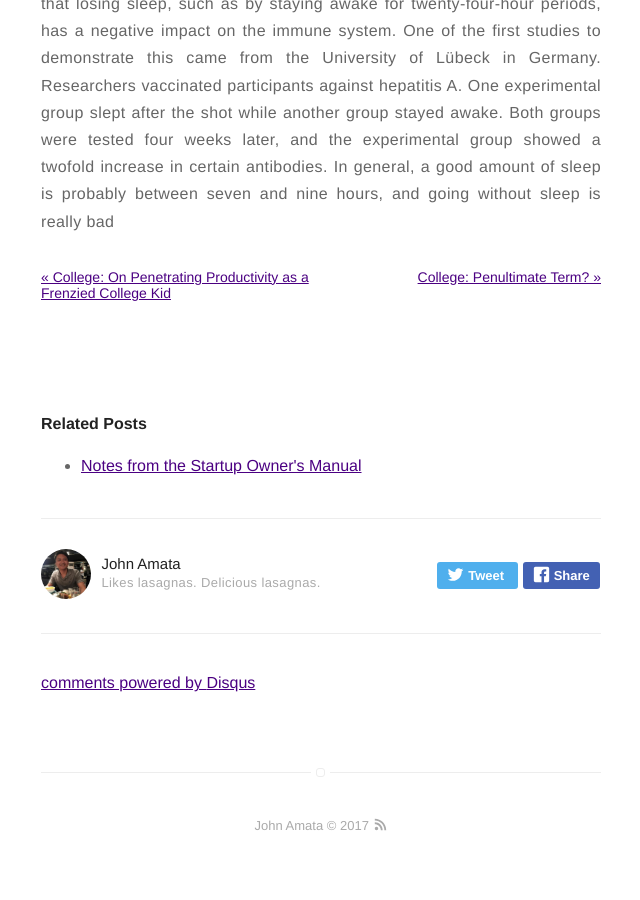
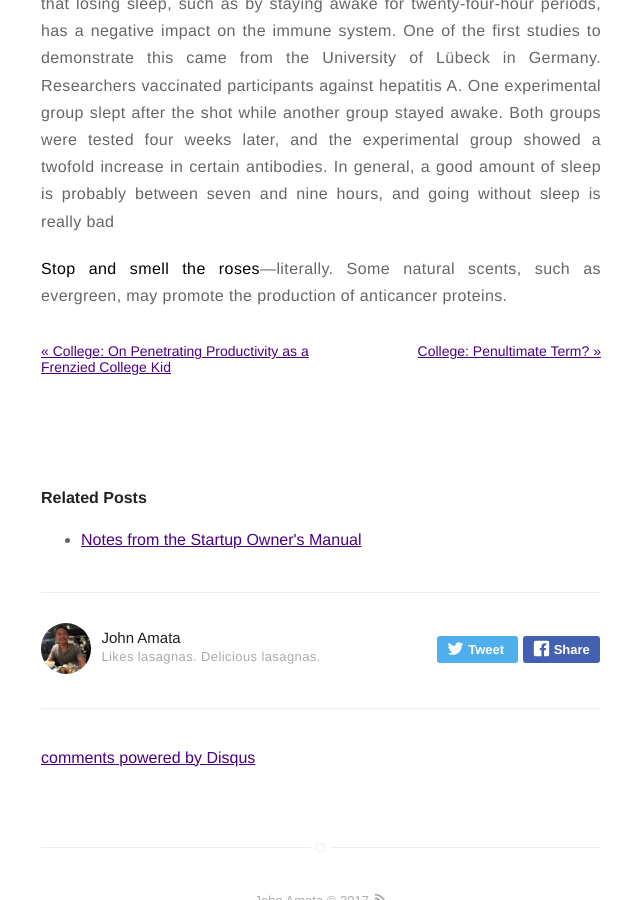
Before and after one commit to jpamata/jpamata.github.io, a Jekyll site: the page built from _posts/2016-9-10-notes-from-the-healthy-programmer.md, in a window 1280 px wide and 900 px high, scrolled down 3565 px. Shown: the whole window, without its empty margins (319-959 px from the left). Built offline with Jekyll 4.4.1, drawn with Linux system fonts in a browser that asks for light colours; comment, search, counter and statistics services are not loaded; before the commit the page ends 4438 px from its top, so only the background shows below that.

Commit message:
Update 2016-9-10-notes-from-the-healthy-programmer.md

```diff
--- a/_posts/2016-9-10-notes-from-the-healthy-programmer.md
+++ b/_posts/2016-9-10-notes-from-the-healthy-programmer.md
@@ -51,4 +51,7 @@ hydrated during and after exercise.</p>
 
 <p align="justify"><strong>Get Your Vitamin D</strong> It is clear that vitamin D plays an important role in the immune system. In fact, a deficiency in vitamin D has been shown to increase the risk of infection.19 Your ten minutes of unprotected sun exposure each day should help improve your immune function and restore balance in your health.</p>
 
-<p align="justify"><strong> Get Enough Sleep</strong> We don’t know the exact number of hours one should sleep at night—it probably differs from person to person—but we do know that losing sleep, such as by staying awake for twenty-four-hour periods, has a negative impact on the immune system. One of the first studies to demonstrate this came from the University of Lübeck in Germany. Researchers vaccinated participants against hepatitis A. One experimental group slept after the shot while another group stayed awake. Both groups were tested four weeks later, and the experimental group showed a twofold increase in certain antibodies. In general, a good amount of sleep is probably between seven and nine hours, and going without sleep is really bad</p>
+<p align="justify"><strong>Get Enough Sleep</strong> We don’t know the exact number of hours one should sleep at night—it probably differs from person to person—but we do know that losing sleep, such as by staying awake for twenty-four-hour periods, has a negative impact on the immune system. One of the first studies to demonstrate this came from the University of Lübeck in Germany. Researchers vaccinated participants against hepatitis A. One experimental group slept after the shot while another group stayed awake. Both groups were tested four weeks later, and the experimental group showed a twofold increase in certain antibodies. In general, a good amount of sleep is probably between seven and nine hours, and going without sleep is really bad</p>
+
+<p align="justify"><strong> Stop and smell the roses</strong>—literally. Some natural scents, such as evergreen,
+may promote the production of anticancer proteins.</p>
```
